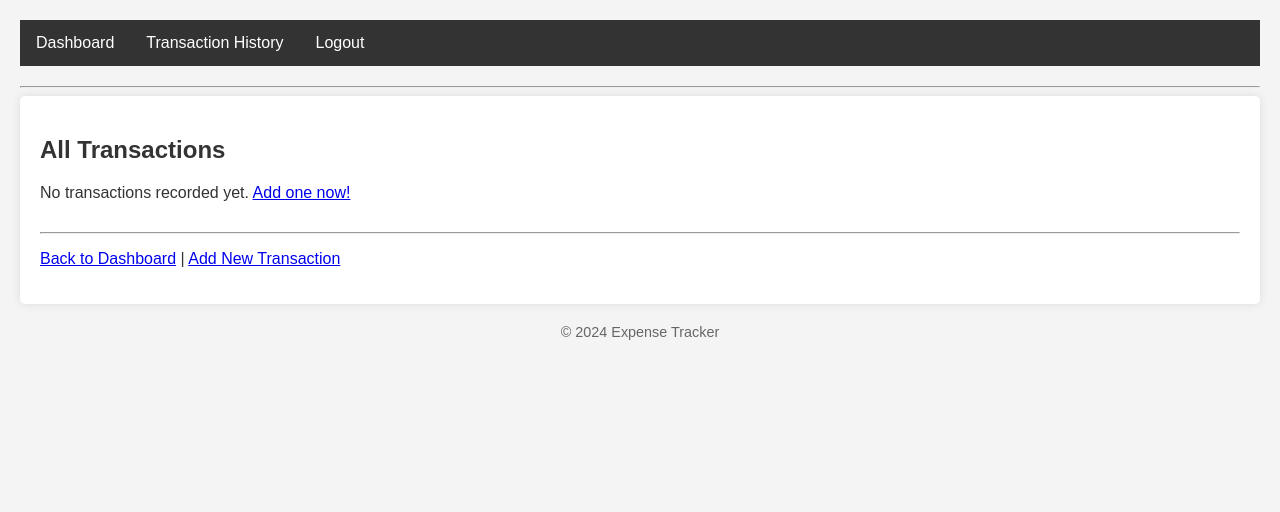
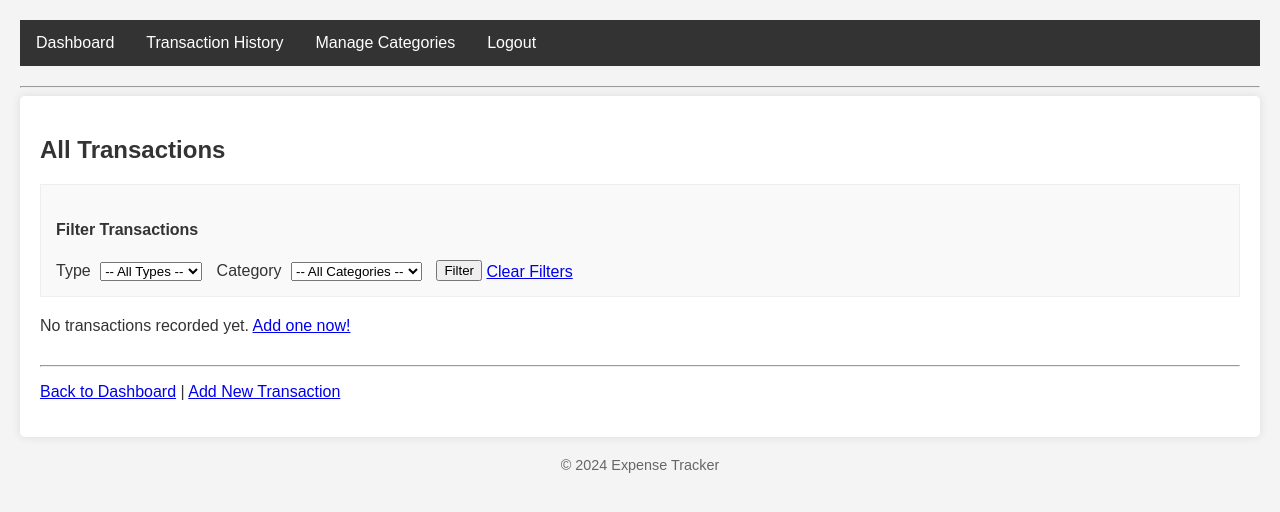
Before and after one commit to umeshbelge/expense-management, a Flask app: page /transactions in a window 1280 px wide. Shown: the top 512 px of the page. Run offline with Flask 3, Linux system fonts and the light colour scheme; the visitor is signed in with stand-in values (Sample User, id 1); data that the repository does not hold is empty; some libraries are stand-ins or nearby versions.

Commit message:
feat: Add transaction editing, deletion, custom categories, and filtering
This commit introduces several key enhancements to your transaction management and viewing capabilities.

Key Features:

1.  **Edit Transactions:**
    *   You can now edit your existing transactions.
    *   A dedicated edit page pre-fills with existing transaction data.
    *   Authorization ensures you can only edit your own transactions.
    *   "Edit" links added to transaction lists.

2.  **Delete Transactions:**
    *   You can delete your transactions after a confirmation prompt.
    *   Authorization ensures you can only delete your own transactions.
    *   "Delete" buttons added to transaction lists, using POST requests and CSRF protection.

3.  **Custom Category Management:**
    *   You can create your own custom categories.
    *   A new page allows you to add and view your custom categories alongside predefined ones.
    *   The transaction form (for adding/editing transactions) now populates the category dropdown with both predefined and your custom categories.
    *   Duplicate category name checks (case-insensitive, within your own and global) are in place.

4.  **Transaction History Filtering:**
    *   You can filter your transaction history by:
        *   Category (your custom categories + predefined)
        *   Type (Income/Expense)
    *   Filters are applied via GET requests, making filtered views bookmarkable.
    *   A "Clear Filters" option is available.

These features significantly improve the usability and personalization of the expense tracker.

```diff
--- a/expense_tracker/app.py
+++ b/expense_tracker/app.py
@@ -63,9 +63,11 @@ def create_app(config_identifier="config.Config"): # Default to string path "con
         seed_initial_categories()
 
     # Register blueprints here
-    from .routes import auth_bp, main_bp # Corrected import
+    from .routes import auth_bp, main_bp
+    from .routes.category_routes import category_bp # Import category blueprint
     app.register_blueprint(auth_bp, url_prefix='/auth')
-    app.register_blueprint(main_bp, url_prefix='/') # Main blueprint can be at root
+    app.register_blueprint(main_bp, url_prefix='/')
+    app.register_blueprint(category_bp) # Will use url_prefix from blueprint definition
 
     @app.route('/')
     def index():
--- a/expense_tracker/forms/__init__.py
+++ b/expense_tracker/forms/__init__.py
@@ -1,4 +1,5 @@
 from .auth_forms import RegistrationForm, LoginForm
-from .transaction_forms import TransactionForm
+from .transaction_forms import TransactionForm, TransactionFilterForm
+from .category_forms import CategoryForm
 
-__all__ = ['RegistrationForm', 'LoginForm', 'TransactionForm']
+__all__ = ['RegistrationForm', 'LoginForm', 'TransactionForm', 'TransactionFilterForm', 'CategoryForm']
--- a/expense_tracker/forms/transaction_forms.py
+++ b/expense_tracker/forms/transaction_forms.py
@@ -6,11 +6,27 @@ from wtforms.validators import DataRequired, Optional, Length
 from wtforms_sqlalchemy.fields import QuerySelectField
 from ..models import Category
 from datetime import datetime
+from flask_login import current_user # Import current_user
+from sqlalchemy import or_ # Import or_
 
 def category_query():
-    # For now, allow all categories (global and user-specific if they exist)
-    # Later, this could be filtered by current_user.id for user-specific categories + global
-    return Category.query.order_by(Category.name).all()
+    if current_user.is_authenticated:
+        # Show user's own categories and global (user_id is None) categories
+        return Category.query.filter(
+            or_(Category.user_id == current_user.id, Category.user_id.is_(None))
+        ).order_by(Category.name).all()
+    else:
+        # For unauthenticated users (should ideally not happen if form is on a protected page)
+        # or as a fallback, show only global categories
+        return Category.query.filter(Category.user_id.is_(None)).order_by(Category.name).all()
+
+# Query for the filter form - needs to be separate as it has different blank_text logic.
+def category_query_for_filter():
+    if current_user.is_authenticated:
+        return Category.query.filter(
+            or_(Category.user_id == current_user.id, Category.user_id.is_(None))
+        ).order_by(Category.name).all()
+    return Category.query.filter(Category.user_id.is_(None)).order_by(Category.name).all()
 
 class TransactionForm(FlaskForm):
     amount = DecimalField('Amount', validators=[DataRequired()], places=2)
@@ -21,6 +37,17 @@ class TransactionForm(FlaskForm):
     category = QuerySelectField('Category',
                                 query_factory=category_query,
                                 get_label='name',
-                                allow_blank=False, # Consider allow_blank=True with text "Choose..." if preferred
+                                allow_blank=False,
                                 validators=[DataRequired()])
     submit = SubmitField('Add Transaction')
+
+class TransactionFilterForm(FlaskForm):
+    category = QuerySelectField('Category',
+                                query_factory=category_query_for_filter,
+                                get_label='name',
+                                allow_blank=True,
+                                blank_text='-- All Categories --')
+    type = SelectField('Type',
+                       choices=[('', '-- All Types --'), ('income', 'Income'), ('expense', 'Expense')],
+                       default='')
+    submit = SubmitField('Filter')
--- a/expense_tracker/routes/main_routes.py
+++ b/expense_tracker/routes/main_routes.py
@@ -1,4 +1,4 @@
-from flask import Blueprint, render_template, redirect, url_for, flash
+from flask import Blueprint, render_template, redirect, url_for, flash, request, abort
 from flask_login import login_required, current_user
 from datetime import datetime
 from decimal import Decimal # Import Decimal for calculations
@@ -34,11 +34,75 @@ def dashboard():
         current_balance=current_balance
     )
 
+from ..forms import TransactionForm, TransactionFilterForm # Added TransactionFilterForm
+
 @main_bp.route('/transactions', methods=['GET'])
 @login_required
 def view_transactions():
-    transactions = Transaction.query.filter_by(user_id=current_user.id).order_by(Transaction.date.desc()).all()
-    return render_template('transactions.html', title='Transaction History', transactions=transactions)
+    # Initialize the form, populating it from request.args for GET requests
+    filter_form = TransactionFilterForm(request.args, meta={'csrf': False})
+
+    query = Transaction.query.filter_by(user_id=current_user.id)
+
+    # It's better to check if the form field has data rather than directly from request.args
+    # QuerySelectField will have data as a Category object if selected, or None if blank is allowed and chosen.
+    # SelectField will have data as the choice value (e.g., 'income', 'expense') or empty string if default/blank.
+
+    if filter_form.category.data: # filter_form.category.data will be the Category object
+        query = query.filter(Transaction.category_id == filter_form.category.data.id)
+
+    if filter_form.type.data: # filter_form.type.data will be 'income' or 'expense'
+        query = query.filter(Transaction.type == filter_form.type.data)
+
+    transactions = query.order_by(Transaction.date.desc()).all()
+
+    return render_template('transactions.html',
+                           title='Transaction History',
+                           transactions=transactions,
+                           filter_form=filter_form)
+
+@main_bp.route('/transaction/<int:transaction_id>/edit', methods=['GET', 'POST'])
+@login_required
+def edit_transaction(transaction_id):
+    transaction = Transaction.query.get_or_404(transaction_id)
+    if transaction.user_id != current_user.id:
+        from flask import abort
+        from flask import abort, request # Added request
+        abort(403) # Forbidden
+
+    form = TransactionForm(obj=transaction)
+    if request.method == 'GET':
+        # Ensure the category field is correctly populated on GET.
+        # obj=transaction should ideally handle this if transaction.category (field name)
+        # or transaction.category_ref (relationship name) provides the Category object.
+        # Explicitly setting helps if there's ambiguity or name mismatch.
+        form.category.data = transaction.category_ref
+
+    if form.validate_on_submit():
+        transaction.amount = form.amount.data
+        transaction.type = form.type.data
+        transaction.date = form.date.data
+        transaction.description = form.description.data
+        transaction.payment_mode = form.payment_mode.data
+        transaction.category_id = form.category.data.id # form.category.data is the selected Category object
+
+        db.session.commit()
+        flash('Transaction updated successfully!', 'success')
+        return redirect(url_for('main.view_transactions'))
+
+    return render_template('edit_transaction.html', title='Edit Transaction', form=form, transaction_id=transaction.id)
+
+@main_bp.route('/transaction/<int:transaction_id>/delete', methods=['POST'])
+@login_required
+def delete_transaction(transaction_id):
+    transaction = Transaction.query.get_or_404(transaction_id)
+    if transaction.user_id != current_user.id:
+        abort(403) # Forbidden
+
+    db.session.delete(transaction)
+    db.session.commit()
+    flash('Transaction deleted successfully!', 'success')
+    return redirect(url_for('main.view_transactions'))
 
 @main_bp.route('/transaction/add', methods=['GET', 'POST'])
 @login_required
--- a/expense_tracker/templates/base.html
+++ b/expense_tracker/templates/base.html
@@ -13,6 +13,7 @@
             {% if current_user.is_authenticated %}
                 <li><a href="{{ url_for('main.dashboard') }}">Dashboard</a></li>
                 <li><a href="{{ url_for('main.view_transactions') }}">Transaction History</a></li>
+                <li><a href="{{ url_for('category.manage_categories') }}">Manage Categories</a></li>
                 <li><a href="{{ url_for('auth.logout') }}">Logout</a></li>
             {% else %}
                 <li><a href="{{ url_for('auth.login') }}">Login</a></li>
--- a/expense_tracker/templates/transactions.html
+++ b/expense_tracker/templates/transactions.html
@@ -4,6 +4,22 @@
 
 {% block content %}
     <h2>All Transactions</h2>
+
+    <div style="margin-bottom: 20px; padding: 15px; border: 1px solid #eee; background-color: #f9f9f9;">
+        <h4>Filter Transactions</h4>
+        <form method="GET" action="{{ url_for('main.view_transactions') }}">
+            <div style="display: inline-block; margin-right: 10px;">
+                {{ filter_form.type.label(style="margin-right: 5px;") }}
+                {{ filter_form.type(class="form-control-sm") }}
+            </div>
+            <div style="display: inline-block; margin-right: 10px;">
+                {{ filter_form.category.label(style="margin-right: 5px;") }}
+                {{ filter_form.category(class="form-control-sm") }}
+            </div>
+            {{ filter_form.submit(class="btn btn-sm btn-primary", style="vertical-align: bottom;") }}
+             <a href="{{ url_for('main.view_transactions') }}" class="btn btn-sm btn-secondary" style="vertical-align: bottom;">Clear Filters</a>
+        </form>
+    </div>
 
     {% if transactions %}
         <table border="1" style="width:100%; border-collapse: collapse; margin-top: 20px;">
@@ -15,6 +31,7 @@
                     <th style="padding: 8px; text-align: right;">Amount</th>
                     <th style="padding: 8px; text-align: left;">Description</th>
                     <th style="padding: 8px; text-align: left;">Payment Mode</th>
+                    <th style="padding: 8px; text-align: left;">Actions</th>
                 </tr>
             </thead>
             <tbody>
@@ -28,6 +45,15 @@
                         </td>
                         <td style="padding: 8px;">{{ transaction.description if transaction.description else '-' }}</td>
                         <td style="padding: 8px;">{{ transaction.payment_mode if transaction.payment_mode else '-' }}</td>
+                        <td style="padding: 8px;">
+                            <a href="{{ url_for('main.edit_transaction', transaction_id=transaction.id) }}" style="margin-right: 5px;">Edit</a>
+                            <form method="POST" action="{{ url_for('main.delete_transaction', transaction_id=transaction.id) }}" style="display:inline;">
+                                <input type="hidden" name="csrf_token" value="{{ csrf_token() }}"/>
+                                <button type="submit"
+                                        onclick="return confirm('Are you sure you want to delete this transaction?');"
+                                        style="background:none; border:none; color:red; cursor:pointer; padding:0; font-size:1em; display:inline;">Delete</button>
+                            </form>
+                        </td>
                     </tr>
                 {% endfor %}
             </tbody>
```
Also changed, not shown: expense_tracker/forms/category_forms.py (added, +7 -0 lines), expense_tracker/routes/category_routes.py (added, +44 -0 lines), expense_tracker/templates/categories.html (added, +59 -0 lines), expense_tracker/templates/dashboard.html (+36 -7 lines), expense_tracker/templates/edit_transaction.html (added, +58 -0 lines).
